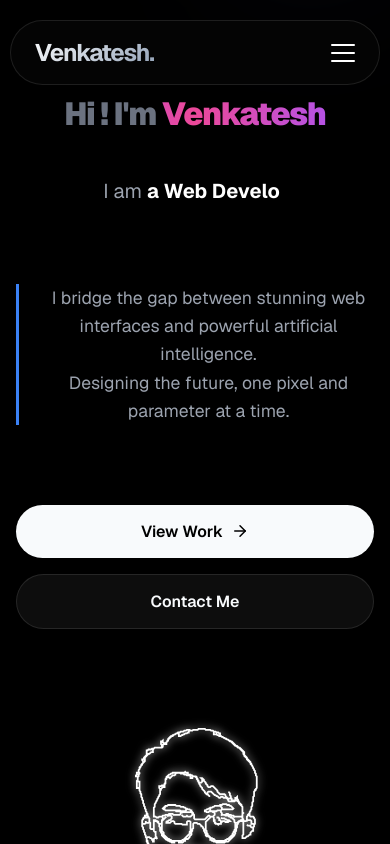
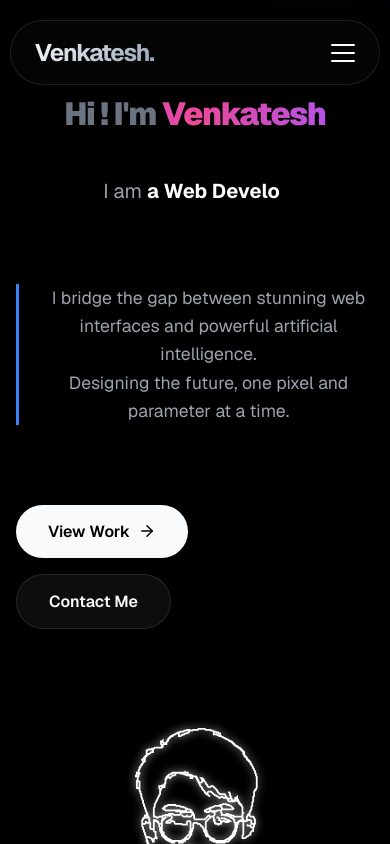
Before and after one commit to offlDivendra/protfolio, a Next.js app: page / in a window 390 px wide. Shown: the top 844 px of the page. Built offline with nearby package versions, Linux system fonts and the light colour scheme.

Commit message:
Update portfolio website

```diff
--- a/src/app/page.module.css
+++ b/src/app/page.module.css
@@ -251,13 +251,12 @@
 
   .actions {
     flex-direction: column;
-    width: 100%;
+    align-items: flex-start;
   }
 
   .primaryBtn,
   .secondaryBtn {
-    width: 100%;
-    justify-content: center;
+    justify-content: flex-start;
   }
 
   .imageWrapper {
```
